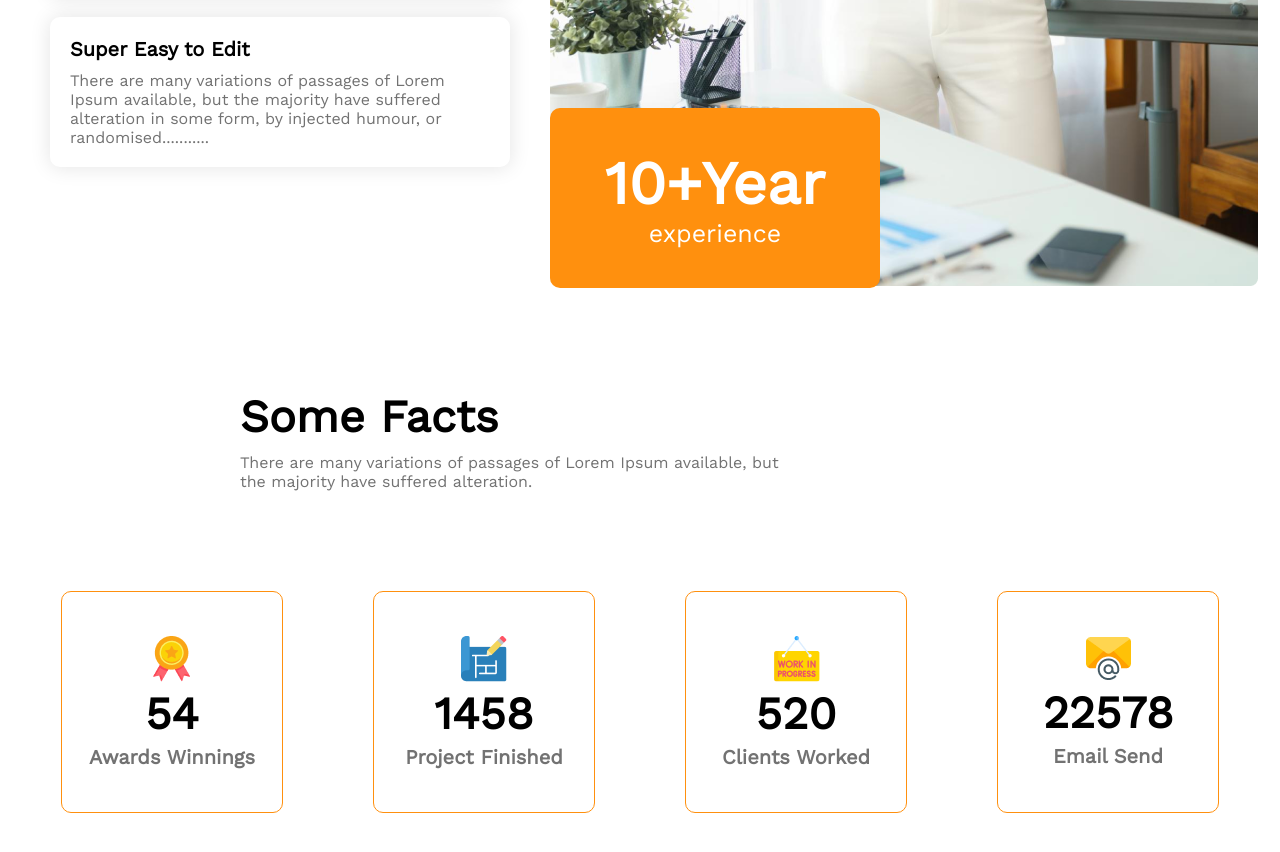
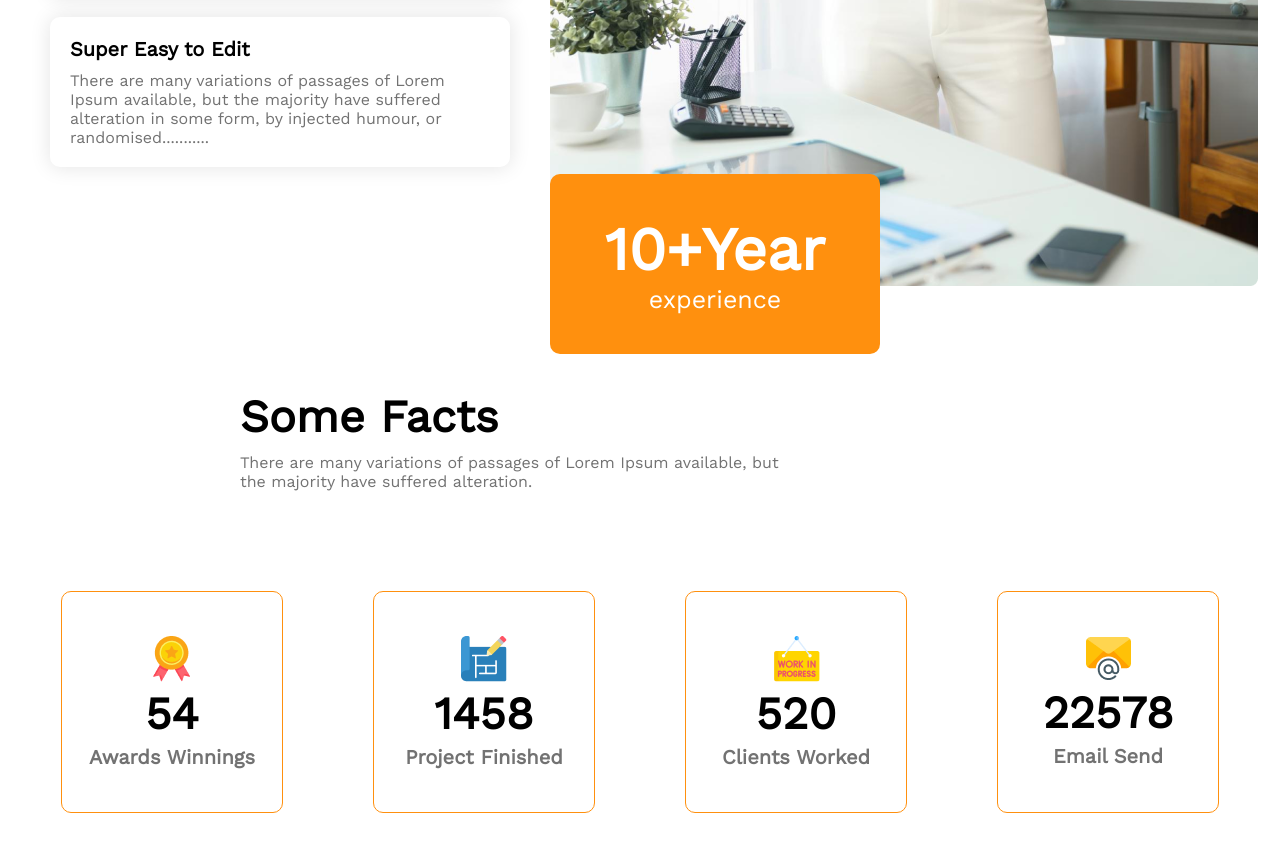
Before and after one commit to juber2023/g3_architects, a plain HTML site: page index.html in a window 1280 px wide. Shown: the part 2951-3803 px from the top of the page. Drawn offline with nearby package versions, Linux system fonts and the light colour scheme.

Commit message:
2nd assignment

```diff
--- a/g3-style.css
+++ b/g3-style.css
@@ -127,7 +127,7 @@
   border: none;
   background-color: #ff900e;
   color: white;
-  margin-top: 804px;
+  margin-top: 870px;
 }
 .btn-year .year {
   font-weight: 700;
```
